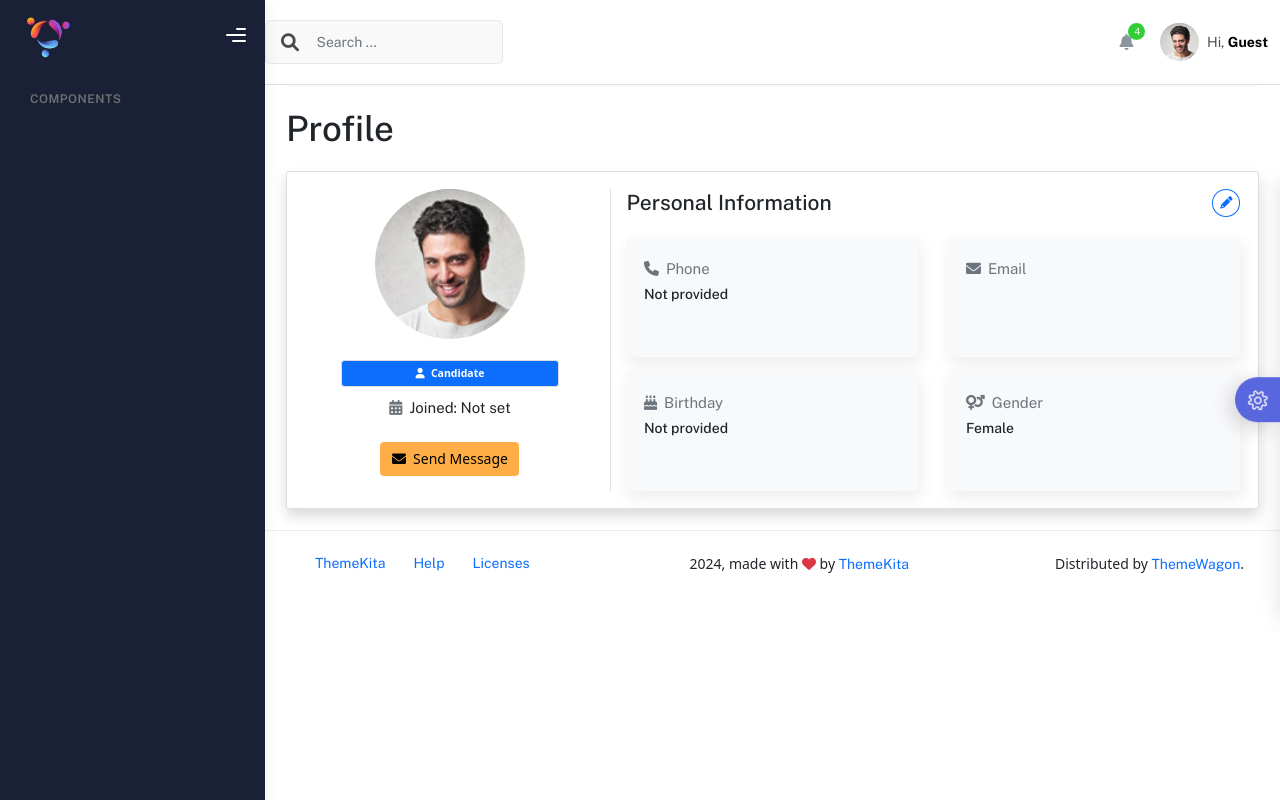
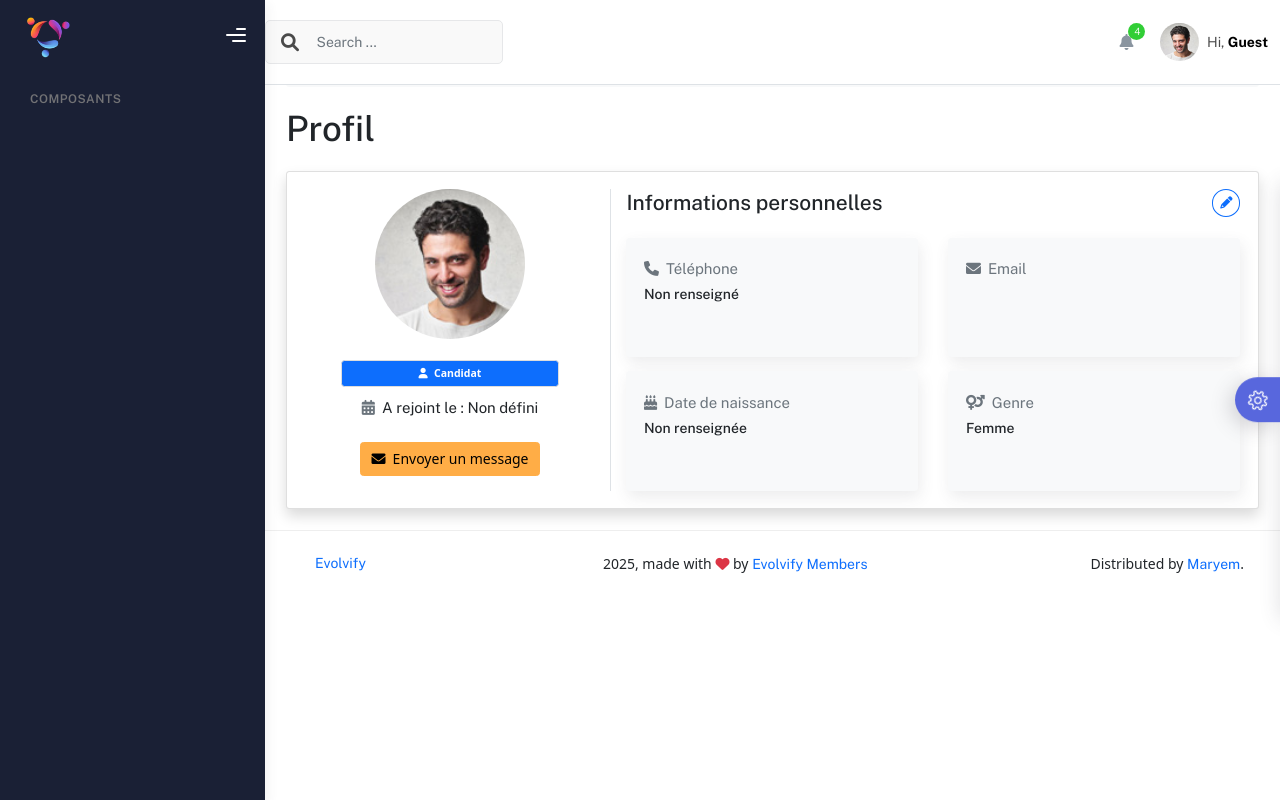
Before and after one commit to maryem444/evolvify-web, a Symfony app: template templates/profile/index.html.twig in a window 1280 px wide. Run offline with Twig, Linux system fonts and the light colour scheme; the template is opened without the code that fills it, so the values that code supplies are empty; form fields are guessed from the names that the template uses; some libraries are stand-ins or nearby versions.

Commit message:
some changes

```diff
--- a/templates/includes/footer.html.twig
+++ b/templates/includes/footer.html.twig
@@ -4,24 +4,19 @@
             <ul class="nav">
                 <li class="nav-item">
                     <a class="nav-link" href="http://www.themekita.com">
-                        ThemeKita
+                        Evolvify
                     </a>
                 </li>
-                <li class="nav-item">
-                    <a class="nav-link" href="#"> Help </a>
-                </li>
-                <li class="nav-item">
-                    <a class="nav-link" href="#"> Licenses </a>
-                </li>
+
             </ul>
         </nav>
         <div class="copyright">
-            2024, made with <i class="fa fa-heart heart text-danger"></i> by
-            <a href="http://www.themekita.com">ThemeKita</a>
+            2025, made with <i class="fa fa-heart heart text-danger"></i> by
+            <a href="http://www.themekita.com">Evolvify Members</a>
         </div>
         <div>
             Distributed by
-            <a target="_blank" href="https://themewagon.com/">ThemeWagon</a>.
+            <a target="_blank" href="https://themewagon.com/">Maryem</a>.
         </div>
     </div>
 </footer>
--- a/templates/includes/sidebar.html.twig
+++ b/templates/includes/sidebar.html.twig
@@ -33,13 +33,13 @@
 					<span class="sidebar-mini-icon">
 						<i class="fa fa-ellipsis-h"></i>
 					</span>
-					<h4 class="text-section">Components</h4>
+					<h4 class="text-section">Composants</h4>
 				</li>
 
 			{% if app.user is defined and app.user and app.user.role is defined and app.user.role == 'RESPONSABLE_RH' %}				<li class="nav-item">
 					<a href="{{ path('user_index') }}">
                     <i class="fa-solid fa-users"></i>
-					<p>Users</p>
+					<p>Gestion des utilisateurs</p>
 					</a>
 				</li>
 			{% endif %}
--- a/templates/profile/index.html.twig
+++ b/templates/profile/index.html.twig
@@ -1,6 +1,6 @@
 {% extends 'base.html.twig' %}
 
-{% block title %}Profile{% endblock %}
+{% block title %}Profil{% endblock %}
 
 {% block content %}
 	<div class="container-fluid px-4">
@@ -9,8 +9,8 @@
 		<div class="col-12">
 			<nav class="bg-light py-2 px-3 rounded">
 				<ol class="breadcrumb mb-0">
-					<li class="breadcrumb-item"><a href="{{ path('app_dashboard') }}" class="text-decoration-none">Dashboard</a></li>
-					<li class="breadcrumb-item active">Profile</li>
+					<li class="breadcrumb-item"><a href="{{ path('app_dashboard') }}" class="text-decoration-none">Tableau de bord</a></li>
+					<li class="breadcrumb-item active">Profil</li>
 				</ol>
 			</nav>
 		</div>
@@ -18,20 +18,20 @@
 
 
 		<!-- Page title -->
-		<h1 class="mt-2 mb-4">Profile</h1>
+		<h1 class="mt-2 mb-4">Profil</h1>
 
 		{# Display flash messages #}
 		{% for message in app.flashes('success') %}
 			<div class="alert alert-success alert-dismissible fade show" role="alert">
 				{{ message }}
-				<button type="button" class="btn-close" data-bs-dismiss="alert" aria-label="Close"></button>
+				<button type="button" class="btn-close" data-bs-dismiss="alert" aria-label="Fermer"></button>
 			</div>
 		{% endfor %}
 
 		{% for message in app.flashes('error') %}
 			<div class="alert alert-danger alert-dismissible fade show" role="alert">
 				{{ message }}
-				<button type="button" class="btn-close" data-bs-dismiss="alert" aria-label="Close"></button>
+				<button type="button" class="btn-close" data-bs-dismiss="alert" aria-label="Fermer"></button>
 			</div>
 		{% endfor %}
 
@@ -42,9 +42,9 @@
 					<div class="col-md-4 border-end">
 						<div class="text-center mb-4">
 							{% if user.profilePhoto %}
-								<img src="{{ user.profilePhotoUrl }}" alt="Profile Photo" class="img-fluid rounded-circle" style="width: 150px; height: 150px; object-fit: cover;">
+								<img src="{{ user.profilePhotoUrl }}" alt="Photo de profil" class="img-fluid rounded-circle" style="width: 150px; height: 150px; object-fit: cover;">
 							{% else %}
-								<img src="{{ asset('assets/img/profile.jpg') }}" alt="Default Profile Photo" class="img-fluid rounded-circle" style="width: 150px; height: 150px; object-fit: cover;">
+								<img src="{{ asset('assets/img/profile.jpg') }}" alt="Photo de profil par défaut" class="img-fluid rounded-circle" style="width: 150px; height: 150px; object-fit: cover;">
 							{% endif %}
 						</div>
 
@@ -52,29 +52,29 @@
 						<div class="badge bg-primary text-white mb-2 d-block w-75 mx-auto py-2">
 							{% if user.role == 'RESPONSABLE_RH' %}
 								<i class="fas fa-users-cog me-1"></i>
-								Talent Management
+								Responsable RH
 							{% elseif user.role == 'CHEF_PROJET' %}
 								<i class="fas fa-project-diagram me-1"></i>
-								Project Management
+								Chef de projet
 							{% elseif user.role == 'EMPLOYEE' %}
 								<i class="fas fa-user-tie me-1"></i>
-								Team Member
+								Employé
 							{% else %}
 								<i class="fas fa-user me-1"></i>
-								Candidate
+								Candidat
 							{% endif %}
 						</div>
 
 						<p class="text-center">
 							<i class="fas fa-calendar-alt me-1 text-muted"></i>
-							Joined:
-							{{ user.joiningDate ? user.joiningDate|date('Y-m-d') : 'Not set' }}
+							A rejoint le :
+							{{ user.joiningDate ? user.joiningDate|date('d-m-Y') : 'Non défini' }}
 						</p>
 
 						<div class="text-center mt-4">
 							<button class="btn btn-warning" data-bs-toggle="modal" data-bs-target="#contactModal">
 								<i class="fas fa-envelope me-1"></i>
-								Send Message
+								Envoyer un message
 							</button>
 						</div>
 					</div>
@@ -82,7 +82,7 @@
 					<!-- Profile Details Section -->
 					<div class="col-md-8">
 						<div class="d-flex justify-content-between align-items-center mb-4">
-							<h4 class="mb-0">Personal Information</h4>
+							<h4 class="mb-0">Informations personnelles</h4>
 							<button class="btn btn-sm btn-outline-primary rounded-circle" data-bs-toggle="modal" data-bs-target="#personalInfoModal">
 								<i class="fas fa-pencil-alt"></i>
 							</button>
@@ -93,8 +93,8 @@
 								<div class="card h-100 border-0 bg-light">
 									<div class="card-body">
 										<p class="text-muted mb-1">
-											<i class="fas fa-phone me-2"></i>Phone</p>
-										<h6>{{ user.numTel ? user.numTel : 'Not provided' }}</h6>
+											<i class="fas fa-phone me-2"></i>Téléphone</p>
+										<h6>{{ user.numTel ? user.numTel : 'Non renseigné' }}</h6>
 									</div>
 								</div>
 							</div>
@@ -113,8 +113,8 @@
 								<div class="card h-100 border-0 bg-light">
 									<div class="card-body">
 										<p class="text-muted mb-1">
-											<i class="fas fa-birthday-cake me-2"></i>Birthday</p>
-										<h6>{{ user.birthdayDate ? user.birthdayDate|date('d F Y') : 'Not provided' }}</h6>
+											<i class="fas fa-birthday-cake me-2"></i>Date de naissance</p>
+										<h6>{{ user.birthdayDate ? user.birthdayDate|date('d F Y') : 'Non renseignée' }}</h6>
 									</div>
 								</div>
 							</div>
@@ -123,8 +123,8 @@
 								<div class="card h-100 border-0 bg-light">
 									<div class="card-body">
 										<p class="text-muted mb-1">
-											<i class="fas fa-venus-mars me-2"></i>Gender</p>
-										<h6>{{ user.gender == 'HOMME' ? 'Male' : 'Female' }}</h6>
+											<i class="fas fa-venus-mars me-2"></i>Genre</p>
+										<h6>{{ user.gender == 'HOMME' ? 'Homme' : 'Femme' }}</h6>
 									</div>
 								</div>
 							</div>
@@ -134,7 +134,7 @@
 									<div class="card h-100 border-0 bg-light">
 										<div class="card-body">
 											<p class="text-muted mb-1">
-												<i class="fas fa-umbrella-beach me-2"></i>Remaining Leave Days</p>
+												<i class="fas fa-umbrella-beach me-2"></i>Jours de congé restants</p>
 											<h6>{{ user.congeRestant ? user.congeRestant : '0' }}</h6>
 										</div>
 									</div>
@@ -144,7 +144,7 @@
 									<div class="card h-100 border-0 bg-light">
 										<div class="card-body">
 											<p class="text-muted mb-1">
-												<i class="fas fa-home me-2"></i>Telecommuting Days</p>
+												<i class="fas fa-home me-2"></i>Jours de télétravail</p>
 											<h6>{{ user.ttRestants ? user.ttRestants : '0' }}</h6>
 										</div>
 									</div>
@@ -163,14 +163,14 @@
 		<div class="modal-dialog modal-lg">
 			<div class="modal-content">
 				<div class="modal-header">
-					<h5 class="modal-title" id="contactModalLabel">Send Message to {{ user.firstname }}</h5>
-					<button type="button" class="btn-close" data-bs-dismiss="modal" aria-label="Close"></button>
+					<h5 class="modal-title" id="contactModalLabel">Envoyer un message à {{ user.firstname }}</h5>
+					<button type="button" class="btn-close" data-bs-dismiss="modal" aria-label="Fermer"></button>
 				</div>
 				<form action="{{ path('app_send_message') }}" method="post">
 					<div class="modal-body">
 						<input type="hidden" name="recipient_id" value="{{ user.id }}">
 						<div class="mb-3">
-							<label for="subject" class="form-label">Subject</label>
+							<label for="subject" class="form-label">Sujet</label>
 							<input type="text" class="form-control" id="subject" name="subject" required>
 						</div>
 						<div class="mb-3">
@@ -179,8 +179,8 @@
 						</div>
 					</div>
 					<div class="modal-footer">
-						<button type="button" class="btn btn-secondary" data-bs-dismiss="modal">Cancel</button>
-						<button type="submit" class="btn btn-primary">Send</button>
+						<button type="button" class="btn btn-secondary" data-bs-dismiss="modal">Annuler</button>
+						<button type="submit" class="btn btn-primary">Envoyer</button>
 					</div>
 				</form>
 			</div>
@@ -192,8 +192,8 @@
 		<div class="modal-dialog modal-lg">
 			<div class="modal-content">
 				<div class="modal-header">
-					<h5 class="modal-title" id="personalInfoModalLabel">Edit Personal Information</h5>
-					<button type="button" class="btn-close" data-bs-dismiss="modal" aria-label="Close"></button>
+					<h5 class="modal-title" id="personalInfoModalLabel">Modifier les informations personnelles</h5>
+					<button type="button" class="btn-close" data-bs-dismiss="modal" aria-label="Fermer"></button>
 				</div>
 
 				<!-- Profile Photo Form -->
@@ -203,13 +203,13 @@
 						<div class="row">
 							<div class="col-md-12">
 								<div class="d-flex flex-column align-items-center">
-									<h6 class="mb-3">Profile Photo</h6>
+									<h6 class="mb-3">Photo de profil</h6>
 									<div class="mb-3">
 										<div id="currentPhotoContainer">
 											{% if user.profilePhoto %}
-												<img src="{{ user.profilePhotoUrl }}" alt="Current Profile Photo" id="photoPreview" class="img-fluid rounded-circle mb-2" style="width: 100px; height: 100px; object-fit: cover;">
+												<img src="{{ user.profilePhotoUrl }}" alt="Photo de profil actuelle" id="photoPreview" class="img-fluid rounded-circle mb-2" style="width: 100px; height: 100px; object-fit: cover;">
 											{% else %}
-												<img src="{{ asset('assets/img/profile.jpg') }}" alt="Default Profile Photo" id="photoPreview" class="img-fluid rounded-circle mb-2" style="width: 100px; height: 100px; object-fit: cover;">
+												<img src="{{ asset('assets/img/profile.jpg') }}" alt="Photo de profil par défaut" id="photoPreview" class="img-fluid rounded-circle mb-2" style="width: 100px; height: 100px; object-fit: cover;">
 											{% endif %}
 										</div>
 									</div>
@@ -224,11 +224,11 @@
 
 									<div class="mb-3">
 										{{ form_widget(photoForm.photo, {'attr': {'class': 'form-control', 'onchange': 'previewPhoto(this)'}}) }}
-										<small class="text-muted">Upload a new profile photo (JPG, PNG)</small>
+										<small class="text-muted">Télécharger une nouvelle photo de profil (JPG, PNG)</small>
 									</div>
 
 									<div class="text-center mb-2">
-										<button type="submit" class="btn btn-primary">Update Photo</button>
+										<button type="submit" class="btn btn-primary">Mettre à jour la photo</button>
 									</div>
 
 									{{ form_rest(photoForm) }}
@@ -247,20 +247,20 @@
 							<div class="col-md-6">
 								<label for="email" class="form-label">Email</label>
 								<input type="email" class="form-control bg-light" id="email" name="email" value="{{ user.email }}" disabled>
-								<small class="text-muted">Email cannot be modified</small>
+								<small class="text-muted">L'email ne peut pas être modifié</small>
 							</div>
 							<div class="col-md-6">
-								<label for="joiningDate" class="form-label">Joining Date</label>
-								<input type="text" class="form-control bg-light" id="joiningDate" value="{{ user.joiningDate ? user.joiningDate|date('Y-m-d') : '' }}" disabled>
-								<small class="text-muted">Joining date cannot be modified</small>
+								<label for="joiningDate" class="form-label">Date d'arrivée</label>
+								<input type="text" class="form-control bg-light" id="joiningDate" value="{{ user.joiningDate ? user.joiningDate|date('d-m-Y') : '' }}" disabled>
+								<small class="text-muted">La date d'arrivée ne peut pas être modifiée</small>
 							</div>
 						</div>
 
 						<div class="row mb-3">
 							<div class="col-md-6">
-								<label for="role" class="form-label">Role</label>
-								<input type="text" class="form-control bg-light" id="role" value="{% if user.role == 'RESPONSABLE_RH' %}Talent Management{% elseif user.role == 'CHEF_PROJET' %}Project Management{% elseif user.role == 'EMPLOYEE' %}Team Member{% else %}Candidate{% endif %}" disabled>
-								<small class="text-muted">Role cannot be modified</small>
+								<label for="role" class="form-label">Rôle</label>
+								<input type="text" class="form-control bg-light" id="role" value="{% if user.role == 'RESPONSABLE_RH' %}Gestion des talents{% elseif user.role == 'CHEF_PROJET' %}Gestion de projet{% elseif user.role == 'EMPLOYEE' %}Membre d'équipe{% else %}Candidat{% endif %}" disabled>
+								<small class="text-muted">Le rôle ne peut pas être modifié</small>
 							</div>
 						</div>
 
@@ -268,44 +268,44 @@
 						<hr>
 						<div class="row mb-3">
 							<div class="col-md-6">
-								<label for="firstname" class="form-label">First Name</label>
+								<label for="firstname" class="form-label">Prénom</label>
 								<input type="text" class="form-control" id="firstname" name="firstname" value="{{ user.firstname }}">
 							</div>
 							<div class="col-md-6">
-								<label for="lastname" class="form-label">Last Name</label>
+								<label for="lastname" class="form-label">Nom</label>
 								<input type="text" class="form-control" id="lastname" name="lastname" value="{{ user.lastname }}">
 							</div>
 						</div>
 
 						<div class="row mb-3">
 							<div class="col-md-6">
-								<label for="numTel" class="form-label">Phone Number</label>
+								<label for="numTel" class="form-label">Numéro de téléphone</label>
 								<input type="tel" class="form-control" id="numTel" name="numTel" value="{{ user.numTel }}">
 							</div>
 							<div class="col-md-6">
-								<label for="birthdayDate" class="form-label">Birth Date</label>
+								<label for="birthdayDate" class="form-label">Date de naissance</label>
 								<input type="date" class="form-control {% if user.birthdateEdited %}bg-light{% endif %}" id="birthdayDate" name="birthdayDate" value="{{ user.birthdayDate ? user.birthdayDate|date('Y-m-d') : '' }}" {% if user.birthdateEdited %}disabled{% endif %}>
 								{% if user.birthdateEdited %}
-									<small class="text-muted">Birth date can only be set once</small>
+									<small class="text-muted">La date de naissance ne peut être définie qu'une seule fois</small>
 								{% else %}
-									<small class="text-warning">Important: You can only set your birth date once!</small>
+									<small class="text-warning">Important : Vous ne pouvez définir votre date de naissance qu'une seule fois !</small>
 								{% endif %}
 							</div>
 						</div>
 
 						<div class="row mb-3">
 							<div class="col-md-6">
-								<label for="gender" class="form-label">Gender</label>
+								<label for="gender" class="form-label">Genre</label>
 								<select class="form-select" id="gender" name="gender">
-									<option value="HOMME" {% if user.gender == 'HOMME' %} selected {% endif %}>Male</option>
-									<option value="FEMME" {% if user.gender == 'FEMME' %} selected {% endif %}>Female</option>
+									<option value="HOMME" {% if user.gender == 'HOMME' %} selected {% endif %}>Homme</option>
+									<option value="FEMME" {% if user.gender == 'FEMME' %} selected {% endif %}>Femme</option>
 								</select>
 							</div>
 						</div>
 					</div>
 					<div class="modal-footer">
-						<button type="button" class="btn btn-secondary" data-bs-dismiss="modal">Cancel</button>
-						<button type="submit" class="btn btn-primary">Save Changes</button>
+						<button type="button" class="btn btn-secondary" data-bs-dismiss="modal">Annuler</button>
+						<button type="submit" class="btn btn-primary">Enregistrer les modifications</button>
 					</div>
 				</form>
 			</div>
--- a/templates/security/resetPwd.html.twig
+++ b/templates/security/resetPwd.html.twig
@@ -4,7 +4,7 @@
     <meta charset="UTF-8">
     <meta name="viewport" content="width=device-width, initial-scale=1.0">
     <title>Créez votre mot de passe</title>
-    <link rel="icon" type="image/png" href="{{ asset('login/images/icons/favicon.ico') }}"/>
+    <link rel="icon" href="{{ asset('assets/img/logo1.png') }}" type="image/x-icon">
     <link rel="stylesheet" type="text/css" href="{{ asset('login/vendor/bootstrap/css/bootstrap.min.css') }}">
     <link rel="stylesheet" type="text/css" href="{{ asset('login/fonts/font-awesome-4.7.0/css/font-awesome.min.css') }}">
     <link rel="stylesheet" type="text/css" href="{{ asset('login/fonts/iconic/css/material-design-iconic-font.min.css') }}">
--- a/templates/security/verify_code.html.twig
+++ b/templates/security/verify_code.html.twig
@@ -5,7 +5,7 @@
     <meta charset="UTF-8">
     <meta name="viewport" content="width=device-width, initial-scale=1">
 
-    <link rel="icon" type="image/png" href="{{ asset('login/images/icons/favicon.ico') }}"/>
+    <link rel="icon" href="{{ asset('assets/img/logo1.png') }}" type="image/x-icon">
     <link rel="stylesheet" type="text/css" href="{{ asset('login/vendor/bootstrap/css/bootstrap.min.css') }}">
     <link rel="stylesheet" type="text/css" href="{{ asset('login/fonts/font-awesome-4.7.0/css/font-awesome.min.css') }}">
     <link rel="stylesheet" type="text/css" href="{{ asset('login/fonts/iconic/css/material-design-iconic-font.min.css') }}">
```
Also changed, not shown: templates/security/forgot_password.html.twig (+26 -26 lines), templates/security/login.html.twig (+11 -11 lines).
